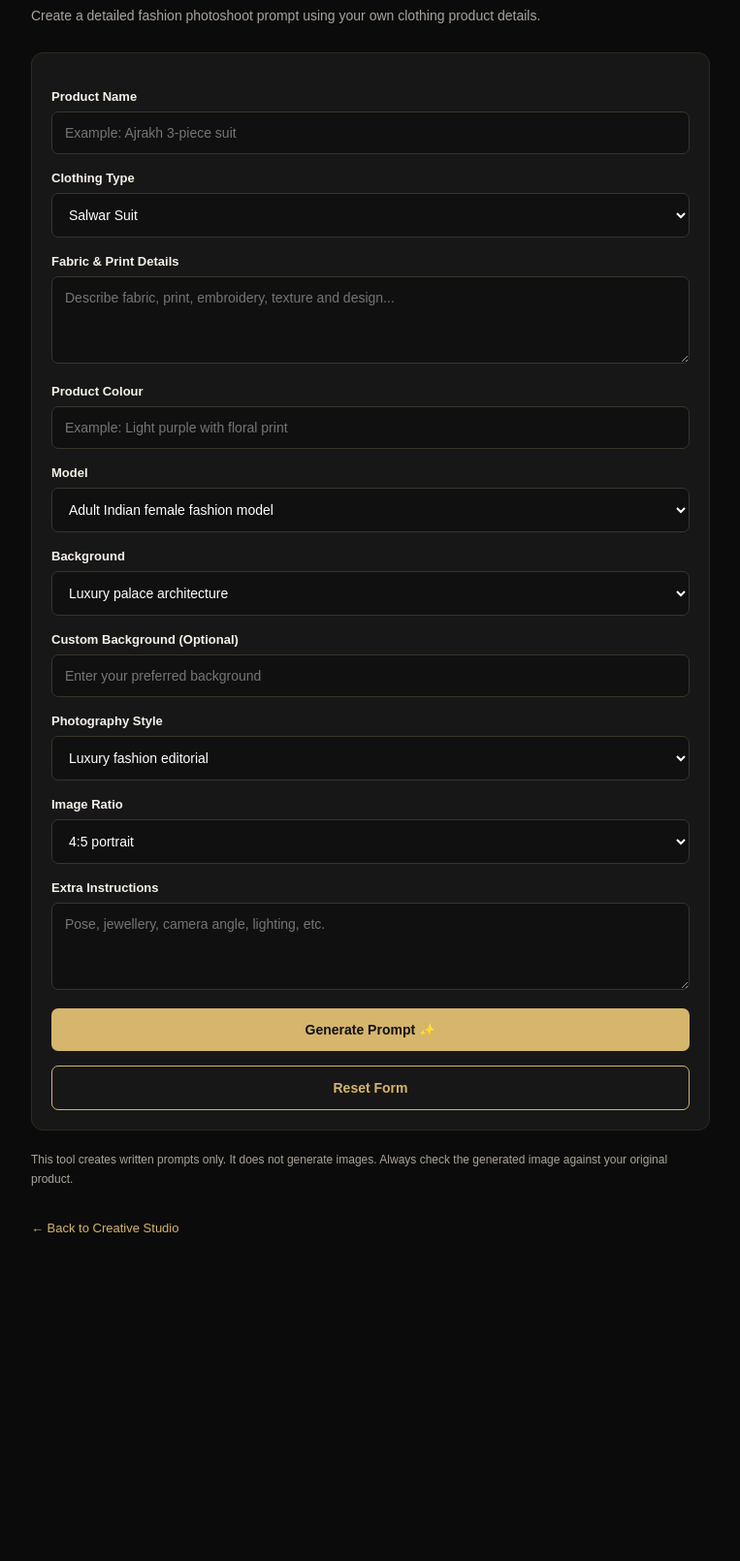
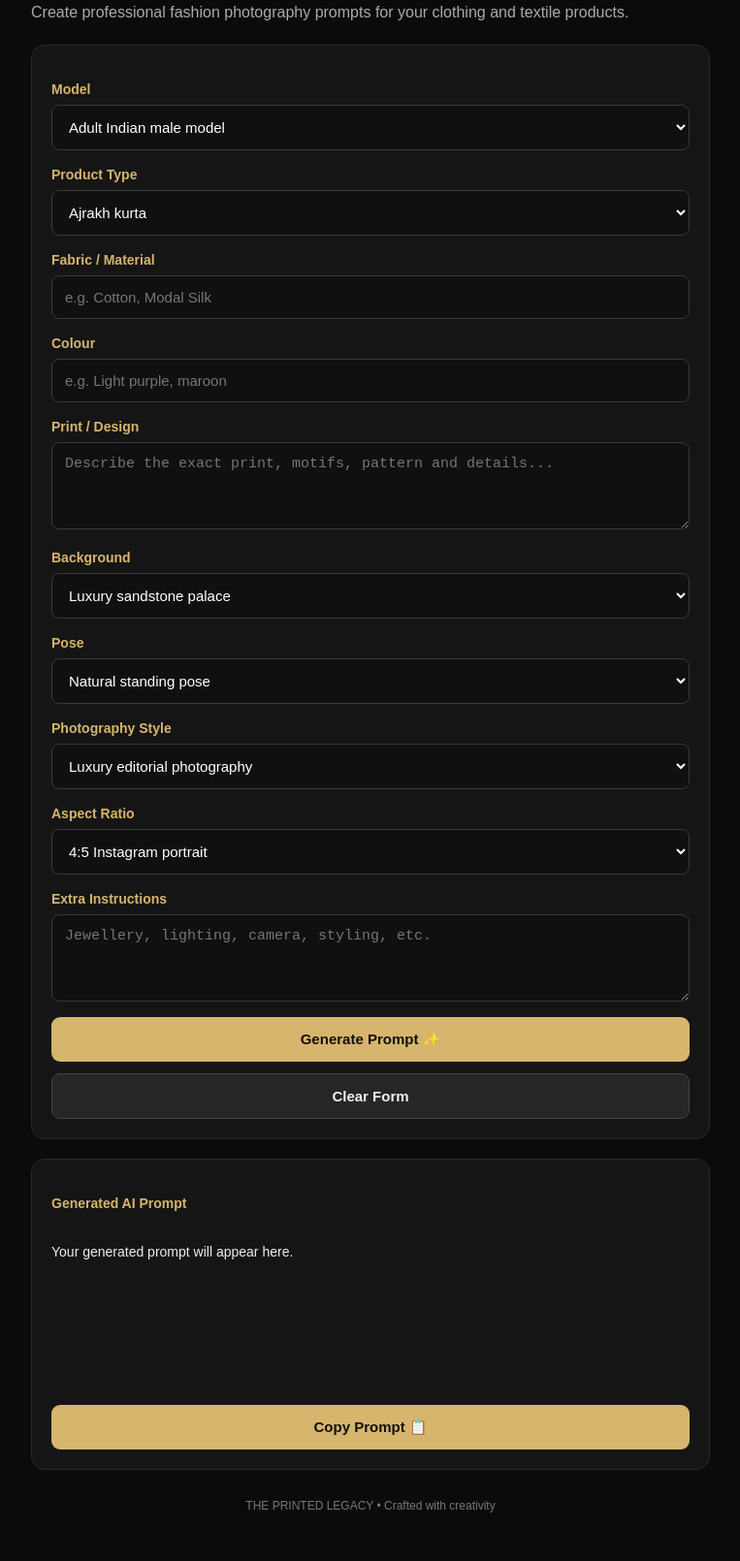
Before and after one commit to khatriulvan-creator/the-egacy, a plain HTML site: page model-prompt.html in a window 1280 px wide. Shown: the part 109-1719 px from the top of the page at 97% size, without its empty margins (258-1021 px from the left). Before the commit the page ends 1404 px from the top, so only its background shows below. Drawn offline with Linux system fonts and the light colour scheme.

Commit message:
Refactor HTML for AI upgrade ai prompt builder
Updated the title and various labels in the HTML form to enhance clarity and consistency. Adjusted styles and structure for improved layout and user experience.

```diff
--- a/model-prompt.html
+++ b/model-prompt.html
@@ -4,317 +4,225 @@
 <head>
 <meta charset="UTF-8">
 <meta name="viewport" content="width=device-width, initial-scale=1.0">
-<title>Fashion Prompt Builder | THE PRINTED LEGACY</title>
+<title>AI Fashion Prompt Builder | THE PRINTED LEGACY</title>
 
 <style>
-:root {
-  --bg: #0b0b0b;
-  --panel: #171717;
-  --gold: #d6b56d;
-  --text: #f5f1e8;
-  --muted: #aaa49a;
-  --border: #30291e;
+*{box-sizing:border-box}
+body{
+ margin:0;padding:20px;
+ background:#0b0b0b;color:#f5f1e8;
+ font-family:Arial,sans-serif
 }
-
-* {
-  box-sizing: border-box;
+.container{max-width:700px;margin:auto}
+.brand{
+ color:#d6b56d;letter-spacing:3px;
+ font-size:13px;font-weight:bold
 }
-
-body {
-  margin: 0;
-  padding: 20px;
-  background: var(--bg);
-  color: var(--text);
-  font-family: Arial, sans-serif;
+h1{font-size:27px;margin-top:25px}
+.subtitle{color:#aaa;line-height:1.6}
+.card{
+ background:#151515;border:1px solid #30291e;
+ border-radius:14px;padding:20px;margin-top:20px
 }
-
-.container {
-  max-width: 700px;
-  margin: auto;
+label{
+ display:block;margin:17px 0 8px;
+ font-size:14px;font-weight:bold;color:#d6b56d
 }
-
-.brand {
-  color: var(--gold);
-  letter-spacing: 2px;
-  font-size: 13px;
-  font-weight: bold;
+input,select,textarea{
+ width:100%;padding:13px;
+ background:#101010;color:white;
+ border:1px solid #393939;border-radius:8px;
+ font-size:15px
 }
-
-h1 {
-  margin-top: 25px;
-  font-size: 30px;
+textarea{min-height:90px;resize:vertical}
+button{
+ width:100%;padding:14px;margin-top:12px;
+ border:0;border-radius:9px;
+ background:#d6b56d;color:#111;
+ font-weight:bold;font-size:15px
 }
-
-.subtitle {
-  color: var(--muted);
-  line-height: 1.7;
-  font-size: 14px;
+button.secondary{
+ background:#262626;color:#eee;
+ border:1px solid #444
 }
-
-form {
-  background: var(--panel);
-  border: 1px solid var(--border);
-  border-radius: 12px;
-  padding: 20px;
-  margin-top: 25px;
+.output{
+ min-height:180px;white-space:pre-wrap;
+ line-height:1.7;font-size:14px;color:#eee
 }
-
-label {
-  display: block;
-  margin: 17px 0 8px;
-  font-size: 13px;
-  font-weight: bold;
-}
-
-input, select, textarea {
-  width: 100%;
-  padding: 13px;
-  border-radius: 7px;
-  border: 1px solid #39342c;
-  background: #101010;
-  color: white;
-  font-size: 14px;
-  font-family: inherit;
-}
-
-textarea {
-  min-height: 90px;
-  resize: vertical;
-}
-
-button {
-  width: 100%;
-  padding: 14px;
-  margin-top: 15px;
-  border: none;
-  border-radius: 7px;
-  background: var(--gold);
-  color: #111;
-  font-weight: bold;
-  font-size: 14px;
-  cursor: pointer;
-}
-
-button.secondary {
-  background: transparent;
-  border: 1px solid var(--gold);
-  color: var(--gold);
-}
-
-.result {
-  display: none;
-  margin-top: 25px;
-  padding: 20px;
-  border: 1px solid var(--gold);
-  border-radius: 10px;
-  background: #15130f;
-}
-
-.result h2 {
-  color: var(--gold);
-  font-size: 19px;
-}
-
-#output {
-  white-space: pre-wrap;
-  line-height: 1.8;
-  font-size: 14px;
-  color: #eee;
-  overflow-wrap: anywhere;
-}
-
-.note {
-  color: var(--muted);
-  font-size: 12px;
-  line-height: 1.7;
-  margin-top: 20px;
-}
-
-.back {
-  display: inline-block;
-  margin-top: 20px;
-  color: var(--gold);
-  text-decoration: none;
-  font-size: 13px;
-}
-
-@media (max-width: 480px) {
-  body {
-    padding: 14px;
-  }
-
-  h1 {
-    font-size: 26px;
-  }
+.footer{
+ text-align:center;color:#777;
+ font-size:12px;margin:30px 0
 }
 </style>
 </head>
 
 <body>
-
 <div class="container">
 
 <div class="brand">THE PRINTED LEGACY</div>
 
-<h1>AI Model Prompt Builder</h1>
+<h1>AI Fashion Prompt Builder</h1>
 
 <p class="subtitle">
-Create a detailed fashion photoshoot prompt
-using your own clothing product details.
+Create professional fashion photography prompts
+for your clothing and textile products.
 </p>
 
-<form id="promptForm">
-
-<label>Product Name</label>
-<input id="product" placeholder="Example: Ajrakh 3-piece suit" required>
-
-<label>Clothing Type</label>
-<select id="type">
-<option>Salwar Suit</option>
-<option>Saree</option>
-<option>Kurta</option>
-<option>Dupatta</option>
-<option>Dress</option>
-<option>Shirt</option>
-<option>Other Ethnic Wear</option>
-</select>
-
-<label>Fabric & Print Details</label>
-<textarea id="fabric" placeholder="Describe fabric, print, embroidery, texture and design..."></textarea>
-
-<label>Product Colour</label>
-<input id="colour" placeholder="Example: Light purple with floral print">
+<div class="card">
 
 <label>Model</label>
 <select id="model">
-<option>Adult Indian female fashion model</option>
-<option>Adult Indian male fashion model</option>
-<option>Adult fashion model</option>
-<option>Mannequin product photography</option>
+<option>Adult Indian male model</option>
+<option>Adult Indian female model</option>
+<option>Adult Indian couple</option>
+<option>No model, product photography only</option>
 </select>
+
+<label>Product Type</label>
+<select id="product">
+<option>Ajrakh kurta</option>
+<option>Ajrakh 3-piece suit</option>
+<option>Ajrakh saree</option>
+<option>Ajrakh dupatta</option>
+<option>Bandhani suit</option>
+<option>Bandhani saree</option>
+<option>Ethnic shirt</option>
+<option>Custom clothing</option>
+</select>
+
+<label>Fabric / Material</label>
+<input id="fabric" placeholder="e.g. Cotton, Modal Silk">
+
+<label>Colour</label>
+<input id="colour" placeholder="e.g. Light purple, maroon">
+
+<label>Print / Design</label>
+<textarea id="design" placeholder="Describe the exact print, motifs, pattern and details..."></textarea>
 
 <label>Background</label>
 <select id="background">
-<option>Luxury palace architecture</option>
-<option>Neutral beige studio</option>
-<option>Heritage courtyard</option>
-<option>Minimal white studio</option>
+<option>Luxury sandstone palace</option>
+<option>Minimal beige studio</option>
+<option>Royal heritage architecture</option>
 <option>Outdoor garden</option>
-<option>Traditional Indian interior</option>
+<option>Traditional Indian courtyard</option>
+<option>Dark luxury studio</option>
 <option>Custom background</option>
 </select>
 
-<label>Custom Background (Optional)</label>
-<input id="customBackground" placeholder="Enter your preferred background">
+<label>Pose</label>
+<select id="pose">
+<option>Natural standing pose</option>
+<option>Walking candid pose</option>
+<option>Royal confident pose</option>
+<option>Side profile pose</option>
+<option>Seated traditional pose</option>
+<option>Fabric detail showcase</option>
+</select>
 
 <label>Photography Style</label>
 <select id="style">
-<option>Luxury fashion editorial</option>
-<option>Natural daylight photography</option>
-<option>Cinematic fashion campaign</option>
-<option>Minimal product photography</option>
-<option>Traditional ethnic fashion catalogue</option>
+<option>Luxury editorial photography</option>
+<option>Realistic DSLR photography</option>
+<option>Cinematic golden hour</option>
+<option>Minimal luxury campaign</option>
+<option>Traditional heritage fashion</option>
 </select>
 
-<label>Image Ratio</label>
+<label>Aspect Ratio</label>
 <select id="ratio">
-<option>4:5 portrait</option>
-<option>9:16 vertical</option>
+<option>4:5 Instagram portrait</option>
+<option>9:16 vertical Reel</option>
 <option>1:1 square</option>
-<option>3:4 portrait</option>
 <option>16:9 landscape</option>
 </select>
 
 <label>Extra Instructions</label>
-<textarea id="extra" placeholder="Pose, jewellery, camera angle, lighting, etc."></textarea>
+<textarea id="extra" placeholder="Jewellery, lighting, camera, styling, etc."></textarea>
 
-<button type="submit">Generate Prompt ✨</button>
-<button type="reset" class="secondary">Reset Form</button>
+<button onclick="generate()">Generate Prompt ✨</button>
+<button class="secondary" onclick="clearForm()">Clear Form</button>
 
-</form>
-
-<div class="result" id="result">
-<h2>Your Fashion Prompt</h2>
-<div id="output"></div>
-
-<button onclick="copyPrompt()">Copy Prompt 📋</button>
-<button class="secondary" onclick="resetTool()">Create Another</button>
 </div>
 
-<p class="note">
-This tool creates written prompts only. It does not generate images.
-Always check the generated image against your original product.
-</p>
+<div class="card">
+<label>Generated AI Prompt</label>
+<div class="output" id="output">
+Your generated prompt will appear here.
+</div>
+<button onclick="copyPrompt()">Copy Prompt 📋</button>
+</div>
 
-<a href="index.html" class="back">← Back to Creative Studio</a>
+<div class="footer">
+THE PRINTED LEGACY • Crafted with creativity
+</div>
 
 </div>
 
 <script>
-const form = document.getElementById("promptForm");
+function generate(){
 
-form.addEventListener("submit", function(event) {
-  event.preventDefault();
+const model=document.getElementById("model").value;
+const product=document.getElementById("product").value;
+const fabric=document.getElementById("fabric").value;
+const colour=document.getElementById("colour").value;
+const design=document.getElementById("design").value;
+const background=document.getElementById("background").value;
+const pose=document.getElementById("pose").value;
+const style=document.getElementById("style").value;
+const ratio=document.getElementById("ratio").value;
+const extra=document.getElementById("extra").value;
 
-  const product = document.getElementById("product").value.trim();
-  const type = document.getElementById("type").value;
-  const fabric = document.getElementById("fabric").value.trim();
-  const colour = document.getElementById("colour").value.trim();
-  const model = document.getElementById("model").value;
-  const backgroundChoice = document.getElementById("background").value;
-  const customBackground = document.getElementById("customBackground").value.trim();
-  const style = document.getElementById("style").value;
-  const ratio = document.getElementById("ratio").value;
-  const extra = document.getElementById("extra").value.trim();
+const prompt=`Create a premium fashion campaign photograph for THE PRINTED LEGACY.
 
-  const background = customBackground || backgroundChoice;
-
-  let prompt = `Create a ${style} photograph for a premium ethnic fashion brand.
+MODEL: ${model}
 
 PRODUCT: ${product}
-CLOTHING TYPE: ${type}
-MODEL: ${model}
-PRODUCT COLOUR: ${colour || "As shown in the reference image"}
-FABRIC AND DESIGN: ${fabric || "Preserve the original product details shown in the reference"}
+
+FABRIC: ${fabric || "As shown in the reference image"}
+
+COLOUR: ${colour || "Preserve the original product colour"}
+
+DESIGN: ${design || "Preserve the exact original garment design"}
 
 BACKGROUND: ${background}
-IMAGE RATIO: ${ratio}
 
-IMPORTANT PRODUCT PRESERVATION:
-Use the uploaded product image as the primary reference.
-Preserve the original garment colour, print, pattern, fabric appearance, design, borders, details and proportions.
-Do not invent additional patterns, change colours, remove design elements or add extra garments.
-The clothing must remain the main focus of the photograph.
+POSE: ${pose}
 
-Photography direction:
-Professional fashion photography, realistic fabric texture, natural garment folds, refined lighting, clean composition, premium editorial presentation and high detail.
+PHOTOGRAPHY: ${style}, realistic photography, professional camera, natural fabric texture, detailed stitching, elegant composition, premium fashion brand campaign.
 
-${extra ? "ADDITIONAL INSTRUCTIONS: " + extra : ""}
+PRODUCT ACCURACY:
+Preserve the original clothing design, print, pattern, colour, fabric texture, borders and garment details exactly as shown in the reference image. Do not redesign, recolour, replace, simplify or add extra patterns. The clothing must remain the main focus.
 
-Create a polished fashion campaign photograph suitable for an ethnic clothing catalogue and social media.`;
+LIGHTING: Soft professional lighting, natural shadows, balanced exposure and realistic skin tones.
 
-  document.getElementById("output").textContent = prompt;
-  document.getElementById("result").style.display = "block";
+COMPOSITION: Clean luxury styling, realistic proportions, sharp garment details, professional fashion photography.
 
-  document.getElementById("result").scrollIntoView({
-    behavior: "smooth"
-  });
-});
+FORMAT: ${ratio}
 
-function copyPrompt() {
-  const text = document.getElementById("output").textContent;
+ADDITIONAL INSTRUCTIONS:
+${extra || "No additional instructions"}
 
-  navigator.clipboard.writeText(text).then(function() {
-    alert("Prompt copied successfully!");
-  }).catch(function() {
-    alert("Copy failed. Please select and copy the text manually.");
-  });
+Avoid distorted hands, extra fingers, artificial fabric textures, incorrect prints, unwanted accessories, text, logos, watermarks or excessive editing.`;
+
+document.getElementById("output").textContent=prompt;
 }
 
-function resetTool() {
-  form.reset();
-  document.getElementById("result").style.display = "none";
-  window.scrollTo({ top: 0, behavior: "smooth" });
+function copyPrompt(){
+const text=document.getElementById("output").textContent;
+if(text==="Your generated prompt will appear here."){
+alert("First generate a prompt!");
+return;
+}
+navigator.clipboard.writeText(text)
+.then(()=>alert("Prompt copied!"))
+.catch(()=>alert("Select and copy the prompt manually."));
+}
+
+function clearForm(){
+document.querySelectorAll("input,textarea").forEach(e=>e.value="");
+document.querySelectorAll("select").forEach(e=>e.selectedIndex=0);
+document.getElementById("output").textContent="Your generated prompt will appear here.";
 }
 </script>
 
```
